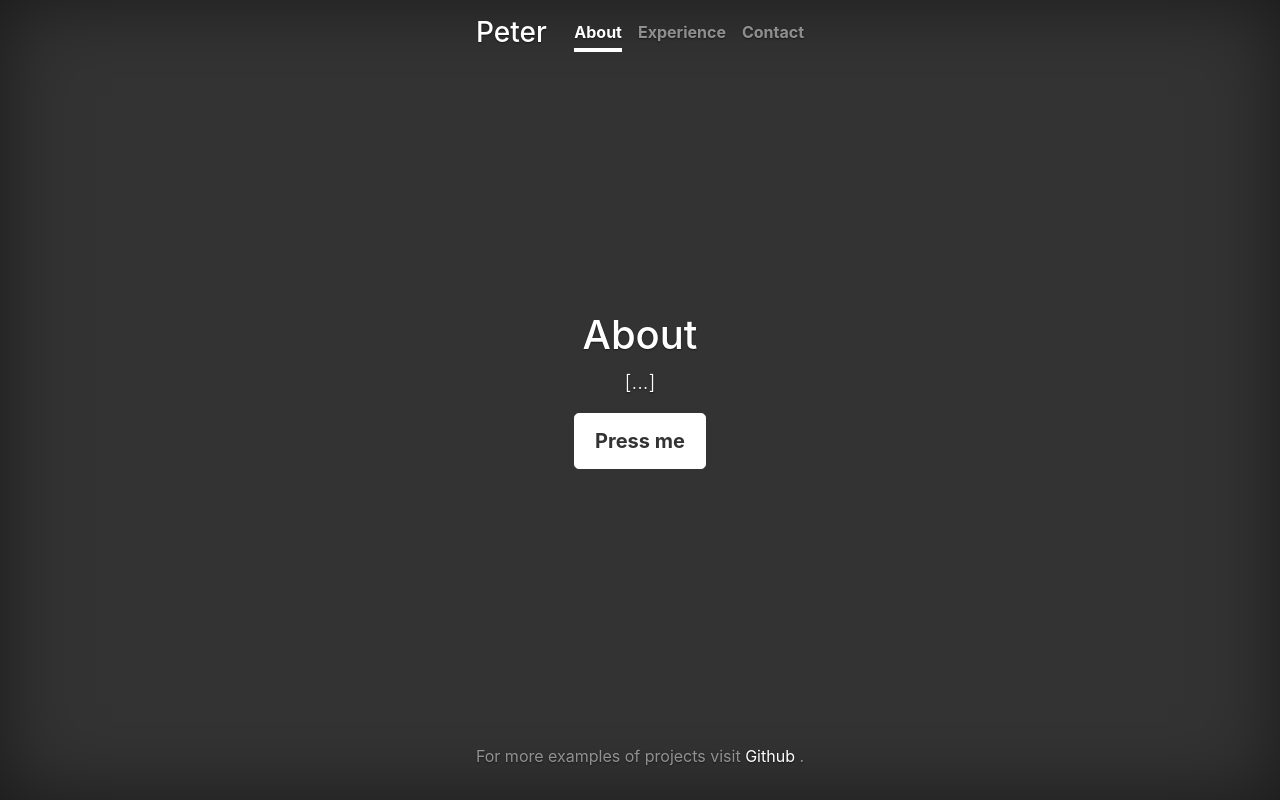
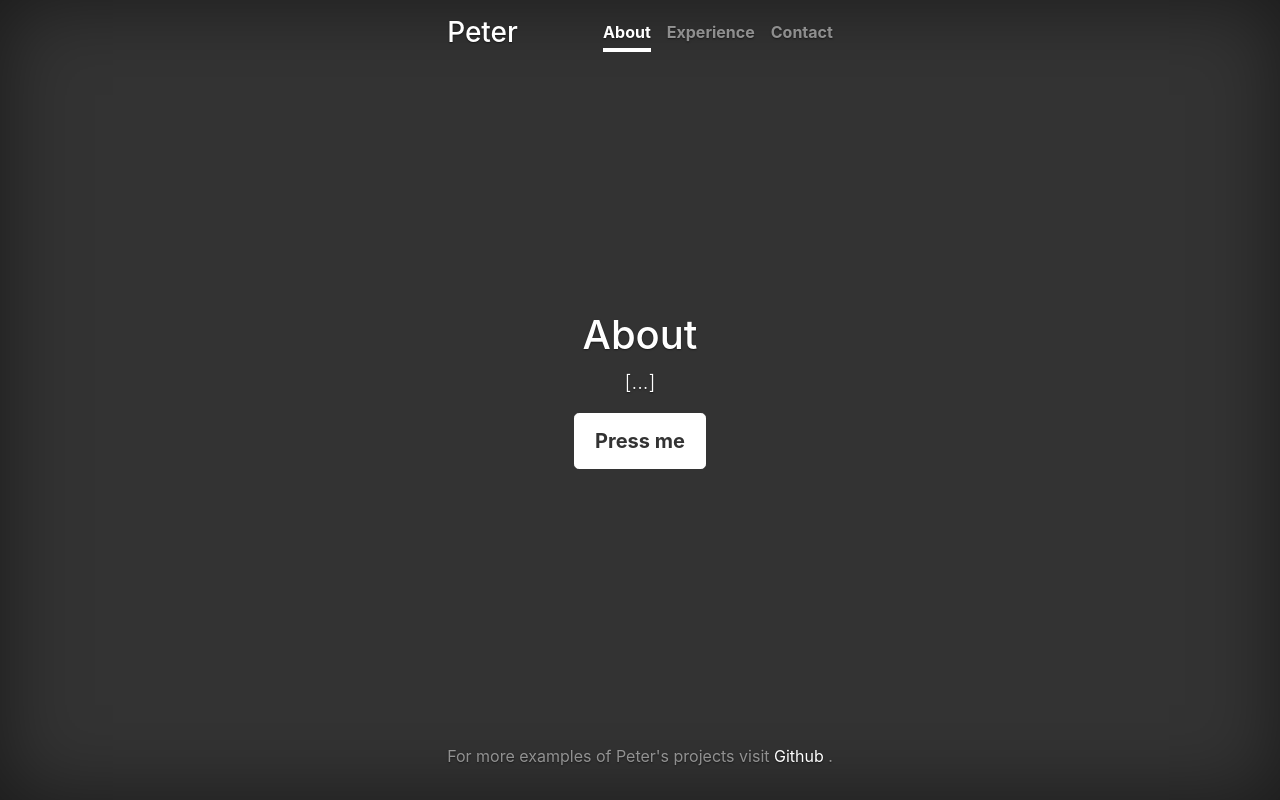
Before and after one commit to sessp/sessp.github.io, a plain HTML site: page index.html in a window 1280 px wide. Drawn offline with nearby package versions, Linux system fonts and the light colour scheme.

Commit message:
Updated HTML,updated title and edited github link

```diff
--- a/index.html
+++ b/index.html
@@ -7,7 +7,7 @@
     <meta name="author" content="">
     <link rel="icon" href="/docs/4.0/assets/img/favicons/favicon.ico">
 
-    <title>Cover Template for Bootstrap</title>
+    <title>Peter Sessarego</title>
 
     <link rel="canonical" href="https://getbootstrap.com/docs/4.0/examples/cover/">
 
@@ -46,7 +46,7 @@
 
       <footer class="mastfoot mt-auto">
         <div class="inner">
-          <p>For more examples of projects visit <a href="https://github.com/sessp">Github</a> .</p>
+          <p>For more examples of Peter's projects visit <a href="https://github.com/sessp">Github</a> .</p>
         </div>
       </footer>
     </div>
```
